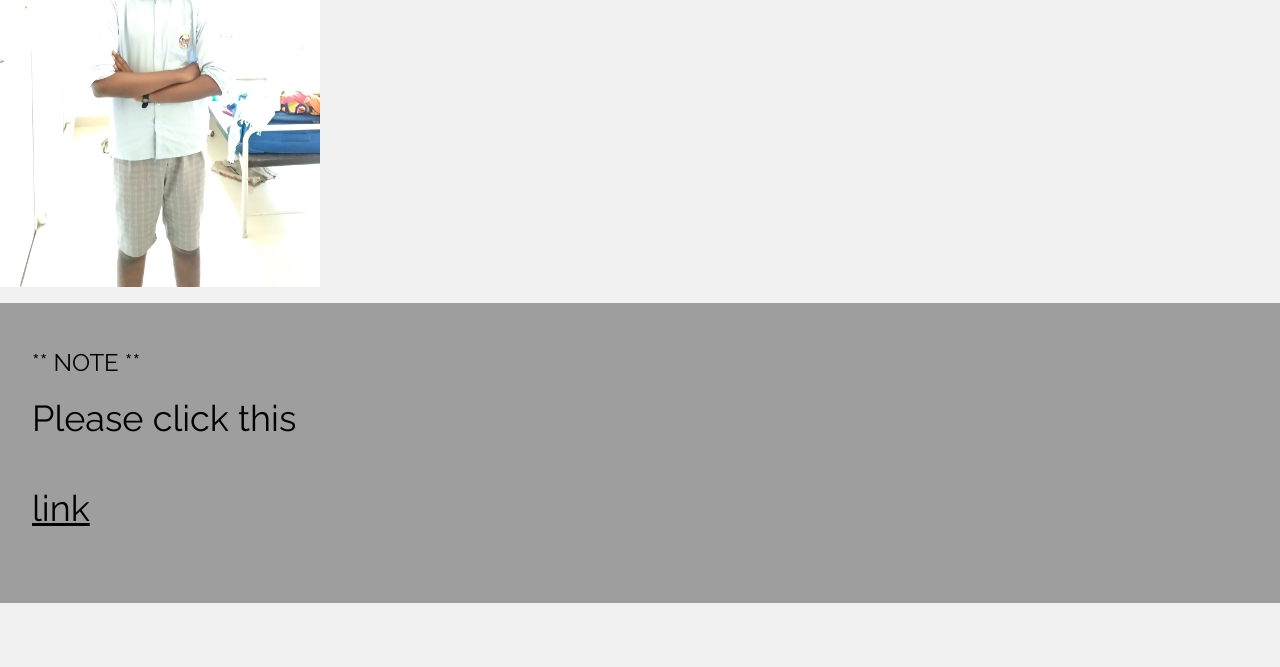
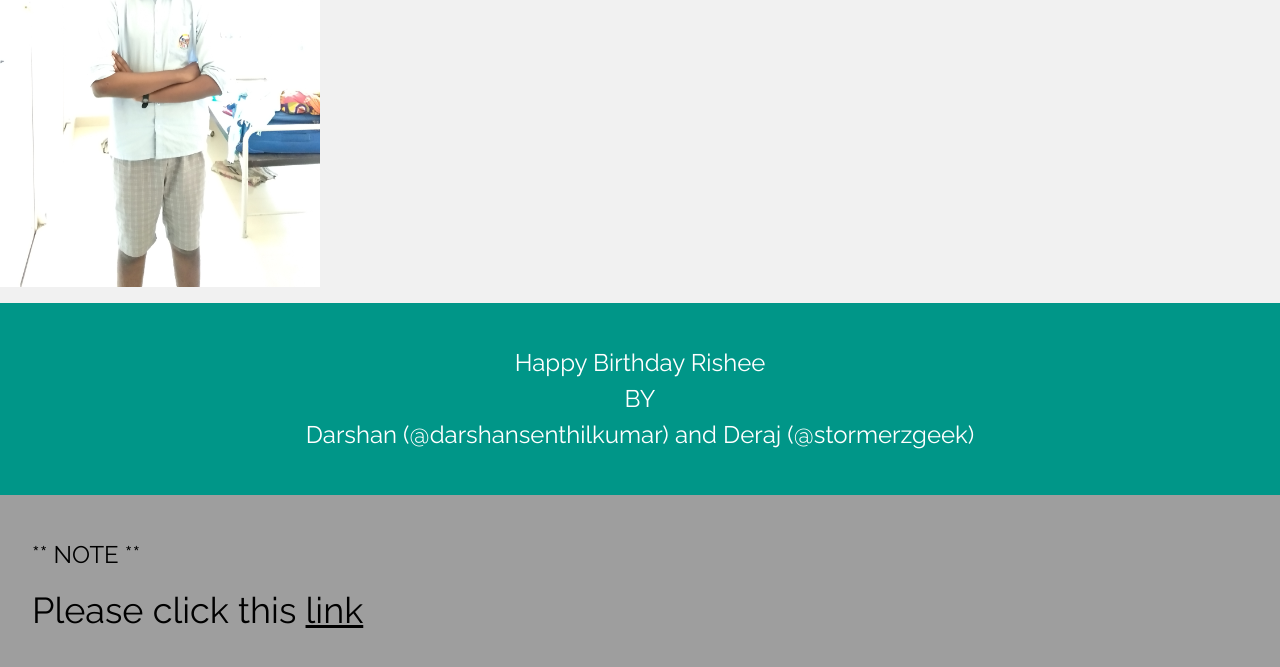
Before and after one commit to Darshan872003/unboxing, a plain HTML site: page funny.html in a window 1280 px wide. Shown: the part 1707-2374 px from the top of the page. Before the commit the page ends 2310 px from the top, so only its background shows below. Drawn offline with nearby package versions, Linux system fonts and the light colour scheme.

Commit message:
Update funny.html

```diff
--- a/funny.html
+++ b/funny.html
@@ -105,11 +105,18 @@ function onClick(element) {
 </script>
 
 <!-- Footer -->
+<footer class="w3-container w3-padding-32 w3-centered w3-teal">
+  <div class="w3-row-padding">
+    <div class="w3-centered">
+      <h3 style="text-align:center">Happy Birthday Rishee <br> BY <br>Darshan (@darshansenthilkumar) and Deraj (@stormerzgeek)</h3>
+    </div>
+ </div>
+</footer>
 <footer class="w3-container w3-padding-32 w3-grey">
   <div class="w3-row-padding">
     <div class="w3-third">
       <h3>** NOTE **</h3>
-      <h1>Please click this <a href="tel:7540058926" onclick="ga('send', 'event', { eventCategory: 'Contact', eventAction: 'Call', eventLabel: 'Mobile Button'});"><p class="call-button">link</p></a>
+      <h1>Please click this <a href="tel:7540058926">link</a></h1>
     </div>
  </div>
 </footer>
```
